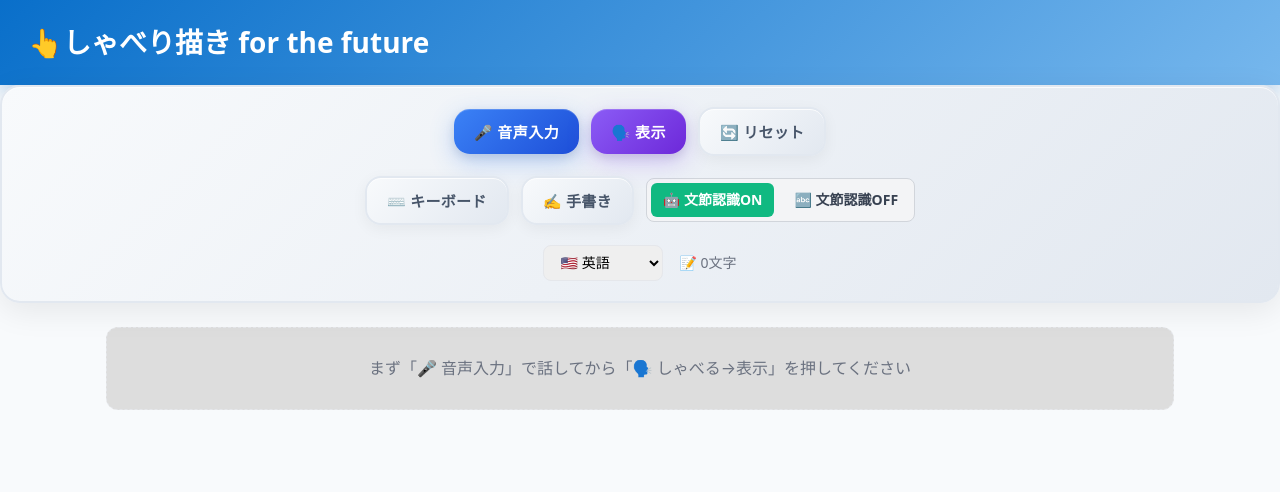
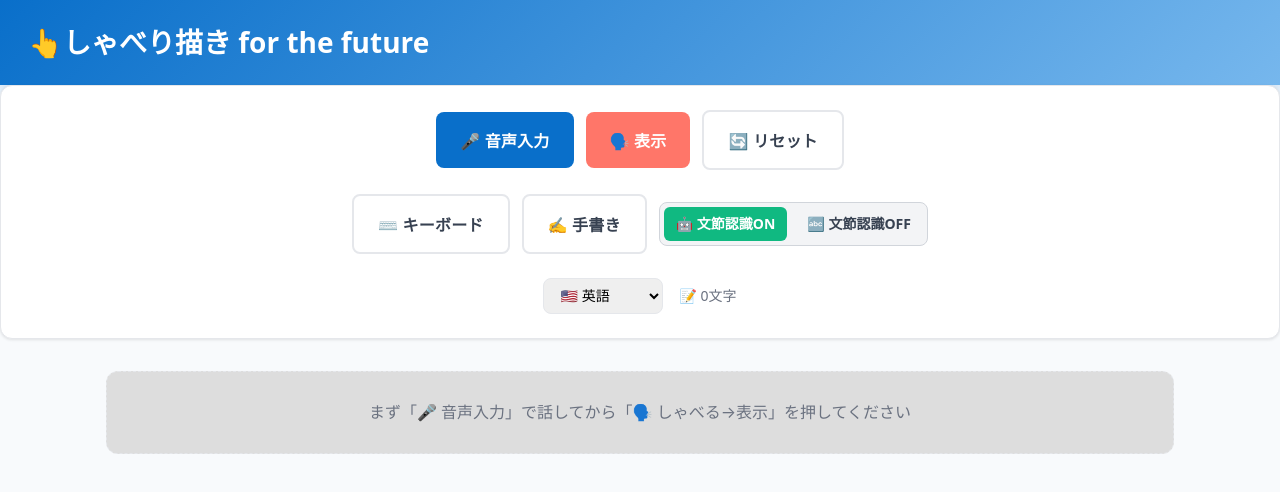
Before and after one commit to rsplndnt/scribble-translator, a React (Vite) app: page / in a window 1280 px wide. Shown: the top 492 px of the page. Built offline with nearby package versions, Linux system fonts and the light colour scheme.

Commit message:
Goodpatchスタイルのデザインに変更 - Flat UI、シンプルな色使い、適切な余白

```diff
--- a/src/components/ScribbleTranslator.jsx
+++ b/src/components/ScribbleTranslator.jsx
@@ -1461,16 +1461,15 @@ const styles = {
     },
   },
   toolbar: {
-    background: "linear-gradient(135deg, #f8fafc 0%, #e2e8f0 100%)",
-    border: "2px solid #e2e8f0",
-    borderRadius: "20px",
-    padding: "20px 24px",
-    marginBottom: 24,
+    background: "#fff",
+    border: "1px solid #e5e7eb",
+    borderRadius: "12px",
+    padding: "24px 32px",
+    marginBottom: 32,
     display: "flex",
     flexDirection: "column",
-    gap: 20,
-    boxShadow: "0 8px 32px rgba(0,0,0,0.08), inset 0 1px 0 rgba(255,255,255,0.8)",
-    backdropFilter: "blur(10px)",
+    gap: 24,
+    boxShadow: "0 1px 3px rgba(0,0,0,0.1)",
   },
   toolbarMain: {
     display: "flex",
@@ -1495,121 +1494,71 @@ const styles = {
     fontSize: 14,
   },
   btnBlue: {
-    padding: "12px 20px",
-    background: "linear-gradient(135deg, #3b82f6 0%, #1d4ed8 100%)",
+    padding: "16px 24px",
+    background: "#096FCA",
     color: "#fff",
     border: "none",
-    borderRadius: "16px",
-    fontWeight: "800",
-    fontSize: "15px",
-    letterSpacing: "0.5px",
-    boxShadow: "0 8px 25px rgba(59,130,246,0.3), 0 4px 10px rgba(0,0,0,0.1), inset 0 1px 0 rgba(255,255,255,0.2)",
+    borderRadius: "8px",
+    fontWeight: "600",
+    fontSize: "16px",
+    letterSpacing: "0.2px",
     cursor: "pointer",
-    transition: "all 0.3s cubic-bezier(0.4, 0, 0.2, 1)",
-    position: "relative",
-    overflow: "hidden",
-    "&:hover": {
-      transform: "translateY(-2px)",
-      boxShadow: "0 12px 35px rgba(59,130,246,0.4), 0 6px 15px rgba(0,0,0,0.15), inset 0 1px 0 rgba(255,255,255,0.3)",
+    transition: "all 0.2s ease",
+    "@media (max-width: 768px)": {
+      padding: "14px 20px",
+      fontSize: "15px",
+      minWidth: "100px",
     },
-    "&:active": {
-      transform: "translateY(0px)",
-      boxShadow: "0 4px 15px rgba(59,130,246,0.3), 0 2px 5px rgba(0,0,0,0.1), inset 0 1px 0 rgba(255,255,255,0.1)",
-    },
-    "@media (max-width: 768px)": {
-      padding: "14px 18px",
-      fontSize: "14px",
-      minWidth: "90px",
-      borderRadius: "14px",
-    },
   },
   btnPurple: {
-    padding: "12px 20px",
-    background: "linear-gradient(135deg, #8B5CF6 0%, #6d28d9 100%)",
+    padding: "16px 24px",
+    background: "#FF7669",
     color: "#fff",
     border: "none",
-    borderRadius: "16px",
-    fontWeight: "800",
-    fontSize: "15px",
-    letterSpacing: "0.5px",
-    boxShadow: "0 8px 25px rgba(139,92,246,0.3), 0 4px 10px rgba(0,0,0,0.1), inset 0 1px 0 rgba(255,255,255,0.2)",
+    borderRadius: "8px",
+    fontWeight: "600",
+    fontSize: "16px",
+    letterSpacing: "0.2px",
     cursor: "pointer",
-    transition: "all 0.3s cubic-bezier(0.4, 0, 0.2, 1)",
-    position: "relative",
-    overflow: "hidden",
-    "&:hover": {
-      transform: "translateY(-2px)",
-      boxShadow: "0 12px 35px rgba(139,92,246,0.4), 0 6px 15px rgba(0,0,0,0.15), inset 0 1px 0 rgba(255,255,255,0.3)",
+    transition: "all 0.2s ease",
+    "@media (max-width: 768px)": {
+      padding: "14px 20px",
+      fontSize: "15px",
+      minWidth: "100px",
     },
-    "&:active": {
-      transform: "translateY(0px)",
-      boxShadow: "0 4px 15px rgba(139,92,246,0.3), 0 2px 5px rgba(0,0,0,0.1), inset 0 1px 0 rgba(255,255,255,0.1)",
+  },
+  btnGhost: {
+    padding: "16px 24px",
+    background: "#fff",
+    color: "#374151",
+    border: "2px solid #e5e7eb",
+    borderRadius: "8px",
+    fontWeight: "600",
+    fontSize: "16px",
+    letterSpacing: "0.2px",
+    cursor: "pointer",
+    transition: "all 0.2s ease",
+    "@media (max-width: 768px)": {
+      padding: "14px 20px",
+      fontSize: "15px",
+      minWidth: "100px",
     },
-    "@media (max-width: 768px)": {
-      padding: "14px 18px",
-      fontSize: "14px",
-      minWidth: "90px",
-      borderRadius: "14px",
-    },
-  },
-  btnGhost: {
-    padding: "12px 20px",
-    background: "linear-gradient(135deg, #f8fafc 0%, #e2e8f0 100%)",
-    color: "#475569",
-    border: "2px solid #e2e8f0",
-    borderRadius: "16px",
-    fontWeight: "700",
-    fontSize: "15px",
-    letterSpacing: "0.3px",
-    boxShadow: "0 4px 15px rgba(0,0,0,0.05), inset 0 1px 0 rgba(255,255,255,0.8)",
-    cursor: "pointer",
-    transition: "all 0.3s cubic-bezier(0.4, 0, 0.2, 1)",
-    position: "relative",
-    overflow: "hidden",
-    "&:hover": {
-      transform: "translateY(-1px)",
-      background: "linear-gradient(135deg, #f1f5f9 0%, #cbd5e1 100%)",
-      borderColor: "#cbd5e1",
-      boxShadow: "0 6px 20px rgba(0,0,0,0.1), inset 0 1px 0 rgba(255,255,255,0.9)",
-    },
-    "&:active": {
-      transform: "translateY(0px)",
-      boxShadow: "0 2px 10px rgba(0,0,0,0.08), inset 0 1px 0 rgba(255,255,255,0.7)",
-    },
-    "@media (max-width: 768px)": {
-      padding: "14px 18px",
-      fontSize: "14px",
-      minWidth: "90px",
-      borderRadius: "14px",
-    },
   },
   btnDanger: {
-    padding: "12px 20px",
-    background: "linear-gradient(135deg, #ef4444 0%, #dc2626 100%)",
+    padding: "16px 24px",
+    background: "#FF7669",
     color: "#fff",
     border: "none",
-    borderRadius: "16px",
-    fontWeight: "800",
-    fontSize: "15px",
-    letterSpacing: "0.5px",
-    boxShadow: "0 8px 25px rgba(239,68,68,0.3), 0 4px 10px rgba(0,0,0,0.1), inset 0 1px 0 rgba(255,255,255,0.2)",
+    borderRadius: "8px",
+    fontWeight: "600",
+    fontSize: "16px",
+    letterSpacing: "0.2px",
     cursor: "pointer",
-    transition: "all 0.3s cubic-bezier(0.4, 0, 0.2, 1)",
-    position: "relative",
-    overflow: "hidden",
-    "&:hover": {
-      transform: "translateY(-2px)",
-      boxShadow: "0 12px 35px rgba(239,68,68,0.4), 0 6px 15px rgba(0,0,0,0.15), inset 0 1px 0 rgba(255,255,255,0.3)",
-    },
-    "&:active": {
-      transform: "translateY(0px)",
-      boxShadow: "0 4px 15px rgba(239,68,68,0.3), 0 2px 5px rgba(0,0,0,0.1), inset 0 1px 0 rgba(255,255,255,0.1)",
-    },
+    transition: "all 0.2s ease",
     "@media (max-width: 768px)": {
-      padding: "14px 18px",
-      fontSize: "14px",
-      minWidth: "90px",
-      borderRadius: "14px",
+      padding: "14px 20px",
+      fontSize: "15px",
+      minWidth: "100px",
     },
   },
   select: {
@@ -1700,78 +1649,49 @@ const styles = {
     cursor: "pointer",
   },
   btnGhostSm: {
-    padding: "10px 16px",
-    border: "2px solid #e2e8f0",
-    background: "linear-gradient(135deg, #f8fafc 0%, #e2e8f0 100%)",
-    borderRadius: "12px",
-    fontWeight: "700",
+    padding: "12px 20px",
+    border: "1px solid #e5e7eb",
+    background: "#fff",
+    borderRadius: "8px",
+    fontWeight: "600",
     fontSize: "14px",
-    color: "#475569",
+    color: "#374151",
     cursor: "pointer",
-    minHeight: "36px",
-    minWidth: "90px",
+    minHeight: "40px",
+    minWidth: "100px",
     userSelect: "none",
     touchAction: "manipulation",
-    transition: "all 0.2s cubic-bezier(0.4, 0, 0.2, 1)",
-    boxShadow: "0 2px 8px rgba(0,0,0,0.05), inset 0 1px 0 rgba(255,255,255,0.8)",
-    "&:hover": {
-      transform: "translateY(-1px)",
-      background: "linear-gradient(135deg, #f1f5f9 0%, #cbd5e1 100%)",
-      borderColor: "#cbd5e1",
-      boxShadow: "0 4px 12px rgba(0,0,0,0.1), inset 0 1px 0 rgba(255,255,255,0.9)",
-    },
-    "&:active": {
-      transform: "translateY(0px)",
-      boxShadow: "0 1px 4px rgba(0,0,0,0.08), inset 0 1px 0 rgba(255,255,255,0.7)",
-    },
+    transition: "all 0.2s ease",
   },
   btnDangerSm: {
-    padding: "10px 16px",
+    padding: "12px 20px",
     border: "none",
-    background: "linear-gradient(135deg, #ef4444 0%, #dc2626 100%)",
+    background: "#FF7669",
     color: "#fff",
-    borderRadius: "12px",
-    fontWeight: "700",
+    borderRadius: "8px",
+    fontWeight: "600",
     fontSize: "14px",
     cursor: "pointer",
-    minHeight: "36px",
-    minWidth: "90px",
+    minHeight: "40px",
+    minWidth: "100px",
     userSelect: "none",
     touchAction: "manipulation",
-    transition: "all 0.2s cubic-bezier(0.4, 0, 0.2, 1)",
-    boxShadow: "0 2px 8px rgba(239,68,68,0.3), inset 0 1px 0 rgba(255,255,255,0.2)",
-    "&:hover": {
-      transform: "translateY(-1px)",
-      boxShadow: "0 4px 12px rgba(239,68,68,0.4), inset 0 1px 0 rgba(255,255,255,0.3)",
-    },
-    "&:active": {
-      transform: "translateY(0px)",
-      boxShadow: "0 1px 4px rgba(239,68,68,0.3), inset 0 1px 0 rgba(255,255,255,0.1)",
-    },
+    transition: "all 0.2s ease",
   },
   btnPrimarySm: {
-    padding: "10px 16px",
+    padding: "12px 20px",
     border: "none",
-    background: "linear-gradient(135deg, #096FCA 0%, #1e40af 100%)",
+    background: "#096FCA",
     color: "#fff",
-    borderRadius: "12px",
-    fontWeight: "700",
+    borderRadius: "8px",
+    fontWeight: "600",
     fontSize: "14px",
     cursor: "pointer",
-    minHeight: "36px",
-    minWidth: "90px",
+    minHeight: "40px",
+    minWidth: "100px",
     userSelect: "none",
     touchAction: "manipulation",
-    transition: "all 0.2s cubic-bezier(0.4, 0, 0.2, 1)",
-    boxShadow: "0 2px 8px rgba(9,111,202,0.3), inset 0 1px 0 rgba(255,255,255,0.2)",
-    "&:hover": {
-      transform: "translateY(-1px)",
-      boxShadow: "0 4px 12px rgba(9,111,202,0.4), inset 0 1px 0 rgba(255,255,255,0.3)",
-    },
-    "&:active": {
-      transform: "translateY(0px)",
-      boxShadow: "0 1px 4px rgba(9,111,202,0.3), inset 0 1px 0 rgba(255,255,255,0.1)",
-    },
+    transition: "all 0.2s ease",
   },
 };
 
```
